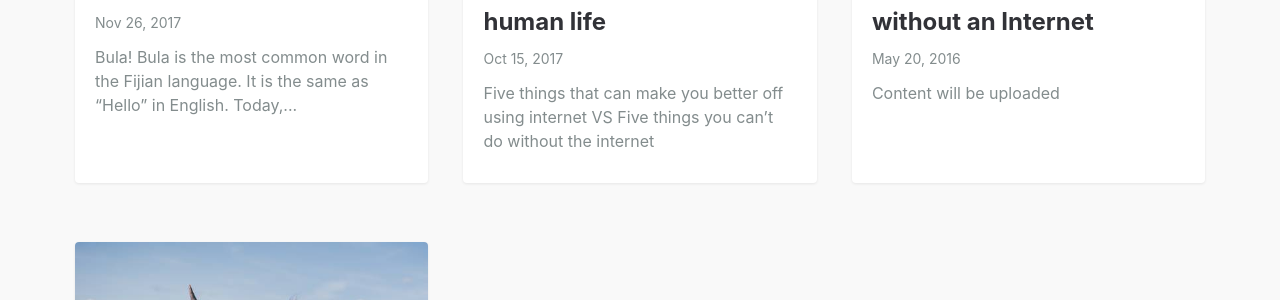
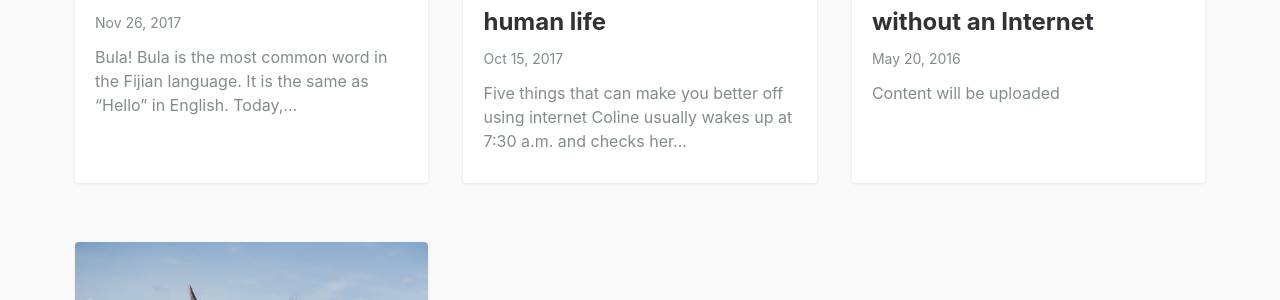
Before and after one commit to cpti372/cpti372.github.io, a Jekyll site: the page built from index.md, in a window 1280 px wide and 900 px high, scrolled down 740 px. Shown: the part 177-477 px from the top of the window. Built offline with Jekyll 4.4.1, drawn with Linux system fonts in a browser that asks for light colours.

Commit message:
Update 2017-10-15-markdown-cheatsheet.md

```diff
--- a/_posts/2017-10-15-markdown-cheatsheet.md
+++ b/_posts/2017-10-15-markdown-cheatsheet.md
@@ -1,7 +1,6 @@
 ---
 layout: post
 title: Impact of Internet on human life
-summary: Five things that can make you better off using internet VS Five things you can’t do without the internet
 featured-img: emile-perron-190221
 
 ---
```
